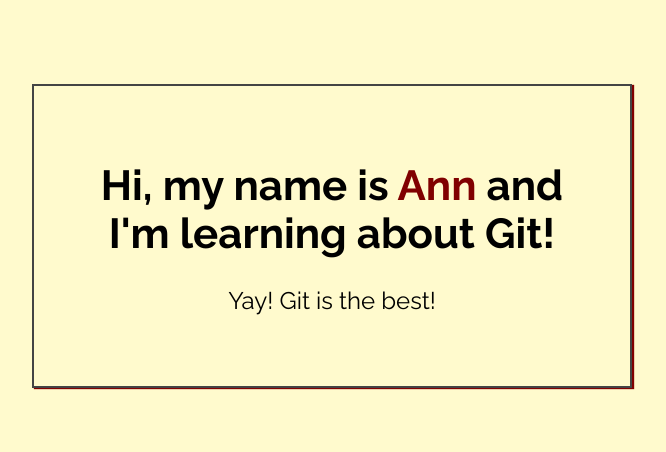
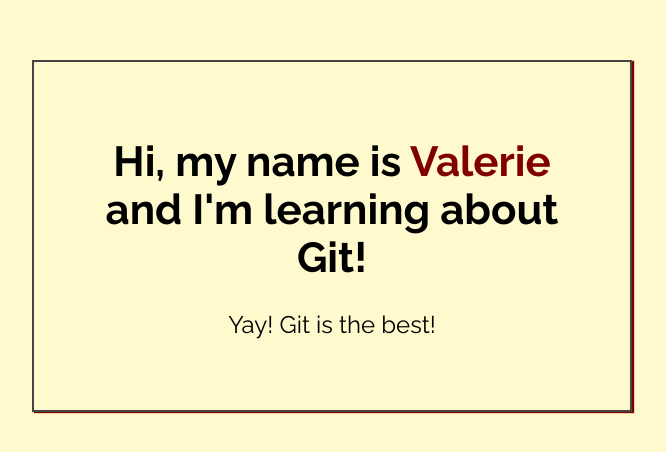
Before and after one commit to Valykh/my-first-repo, a plain HTML site: page index.html in a window 1280 px wide. Shown: the part 164-616 px from the top of the page, without its empty margins (308-974 px from the left). Drawn offline with Linux system fonts and the light colour scheme.

Commit message:
Added name to index.html

```diff
--- a/index.html
+++ b/index.html
@@ -14,7 +14,7 @@
 <body>
 
     <div class="greeting">
-        <h1>Hi, my name is <span class="highlight">Ann</span> and I'm learning about Git! </h1>
+        <h1>Hi, my name is <span class="highlight">Valerie</span> and I'm learning about Git! </h1>
 
         <p>Yay! Git is the best!</p>
     </div>
```
